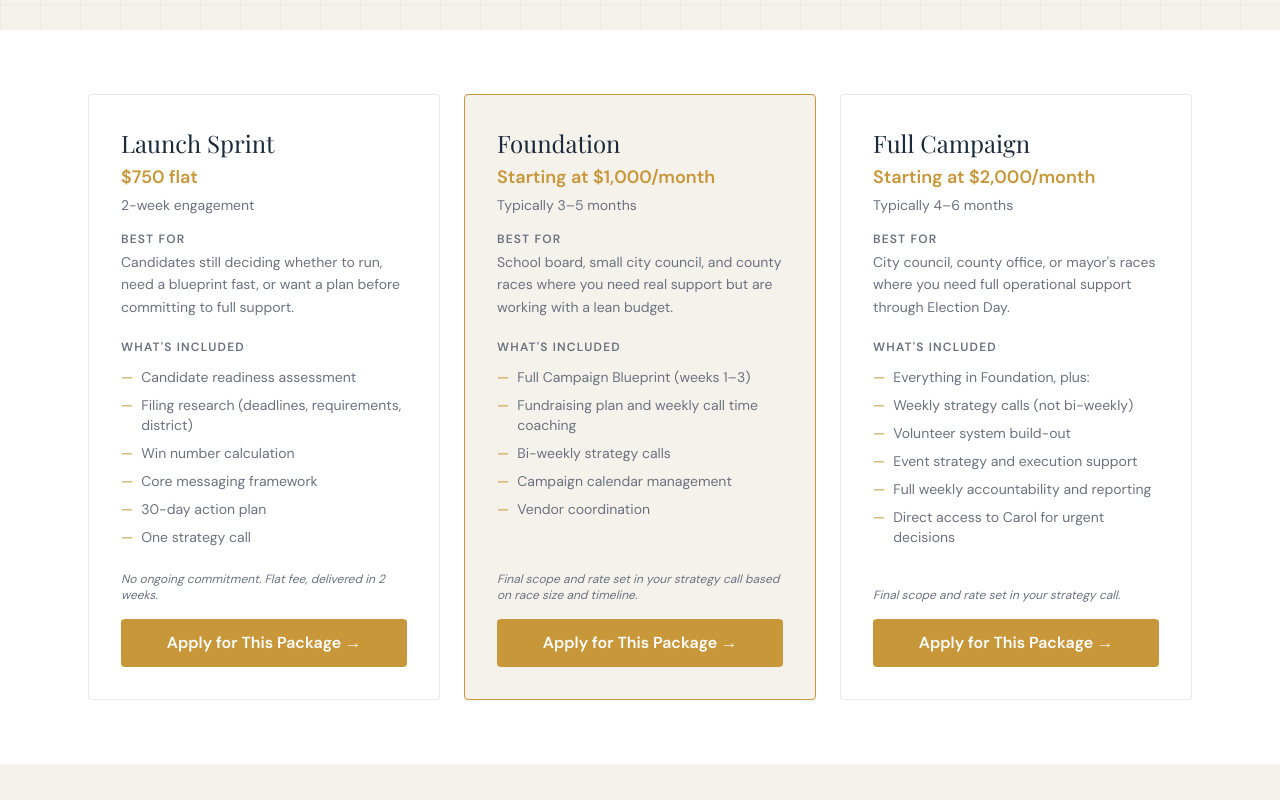
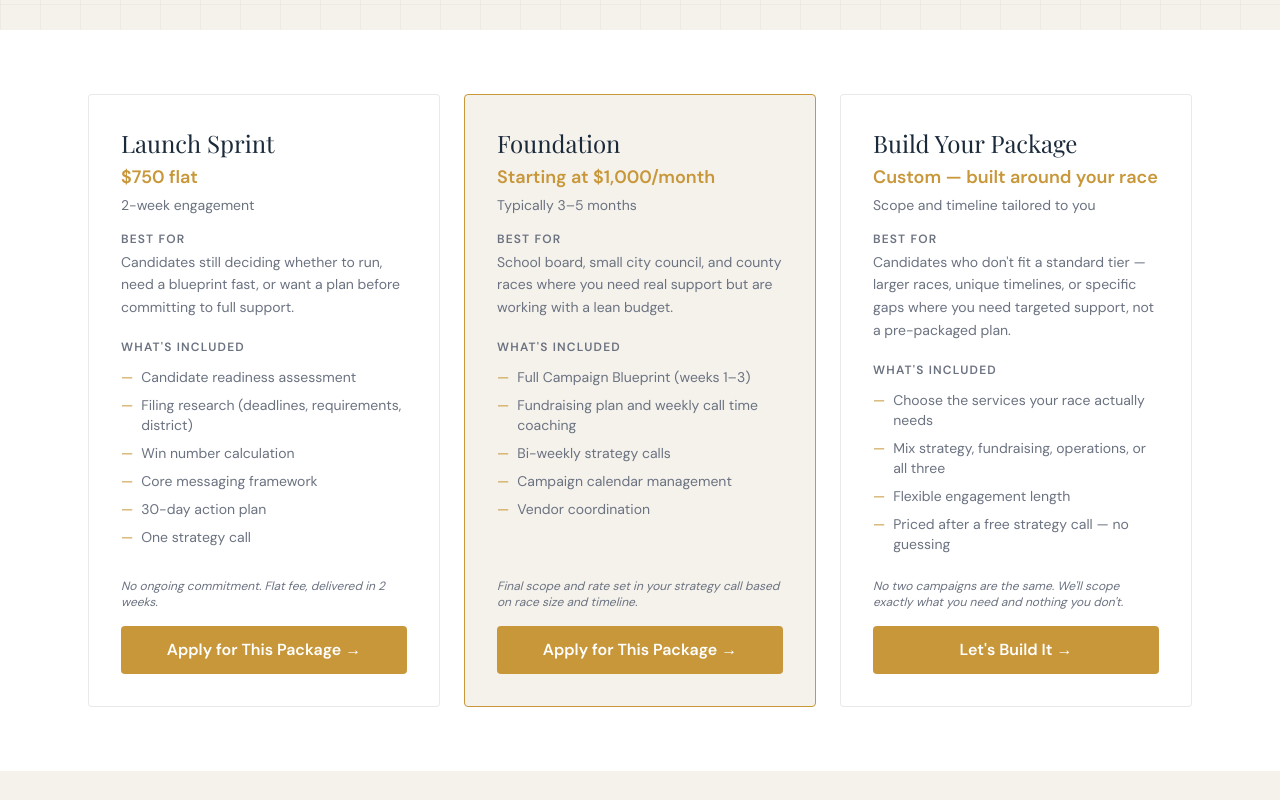
Before and after one commit to jasonpvella/campaign_business, a Next.js app in the folder blueprint-political/: page /pricing in a window 1280 px wide. Shown: the part 500-1300 px from the top of the page. Built offline with nearby package versions, Linux system fonts and the light colour scheme; a web font is replaced by a local one.

Commit message:
chore: save project 2026-04-19

```diff
--- a/blueprint-political/src/app/pricing/page.tsx
+++ b/blueprint-political/src/app/pricing/page.tsx
@@ -4,7 +4,7 @@ import Link from "next/link";
 export const metadata: Metadata = {
   title: "Pricing | Blueprint Political",
   description:
-    "Transparent campaign consulting pricing from Blueprint Political. Launch Sprint from $1,500. Foundation from $1,000/month. Full Campaign from $2,000/month.",
+    "Transparent campaign consulting pricing from Blueprint Political. Launch Sprint at $750 flat. Foundation from $1,000/month. Custom packages built around your race.",
 };
 
 const packages = [
@@ -22,6 +22,7 @@ const packages = [
       "One strategy call",
     ],
     note: "No ongoing commitment. Flat fee, delivered in 2 weeks.",
+    cta: "Apply for This Package →",
   },
   {
     name: "Foundation",
@@ -36,21 +37,21 @@ const packages = [
       "Vendor coordination",
     ],
     note: "Final scope and rate set in your strategy call based on race size and timeline.",
+    cta: "Apply for This Package →",
   },
   {
-    name: "Full Campaign",
-    price: "Starting at $2,000/month",
-    duration: "Typically 4–6 months",
-    bestFor: "City council, county office, or mayor's races where you need full operational support through Election Day.",
+    name: "Build Your Package",
+    price: "Custom — built around your race",
+    duration: "Scope and timeline tailored to you",
+    bestFor: "Candidates who don't fit a standard tier — larger races, unique timelines, or specific gaps where you need targeted support, not a pre-packaged plan.",
     includes: [
-      "Everything in Foundation, plus:",
-      "Weekly strategy calls (not bi-weekly)",
-      "Volunteer system build-out",
-      "Event strategy and execution support",
-      "Full weekly accountability and reporting",
-      "Direct access to Carol for urgent decisions",
+      "Choose the services your race actually needs",
+      "Mix strategy, fundraising, operations, or all three",
+      "Flexible engagement length",
+      "Priced after a free strategy call — no guessing",
     ],
-    note: "Final scope and rate set in your strategy call.",
+    note: "No two campaigns are the same. We'll scope exactly what you need and nothing you don't.",
+    cta: "Let's Build It →",
   },
 ];
 
@@ -137,7 +138,7 @@ export default function PricingPage() {
                   href="/work-with-me"
                   className="block text-center bg-amber text-white font-sans font-semibold px-5 py-3 rounded hover:bg-amber/90 transition-colors"
                 >
-                  Apply for This Package →
+                  {pkg.cta}
                 </Link>
               </div>
             </div>
--- a/blueprint-political/src/components/Nav.tsx
+++ b/blueprint-political/src/components/Nav.tsx
@@ -5,6 +5,7 @@ import Link from 'next/link';
 import { usePathname } from 'next/navigation';
 
 const links = [
+  { href: '/', label: 'Home' },
   { href: '/services', label: 'Services' },
   { href: '/about', label: 'About' },
   { href: '/pricing', label: 'Pricing' },
```
Also changed, not shown: 1 other file (tests, documents, lock files or other folders).
